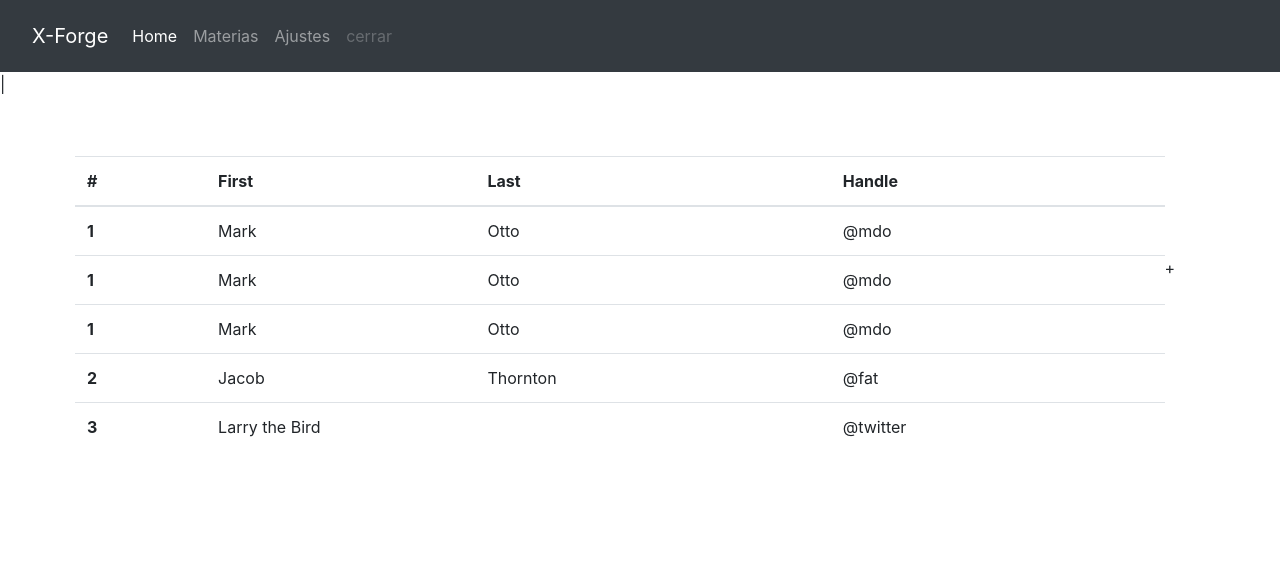
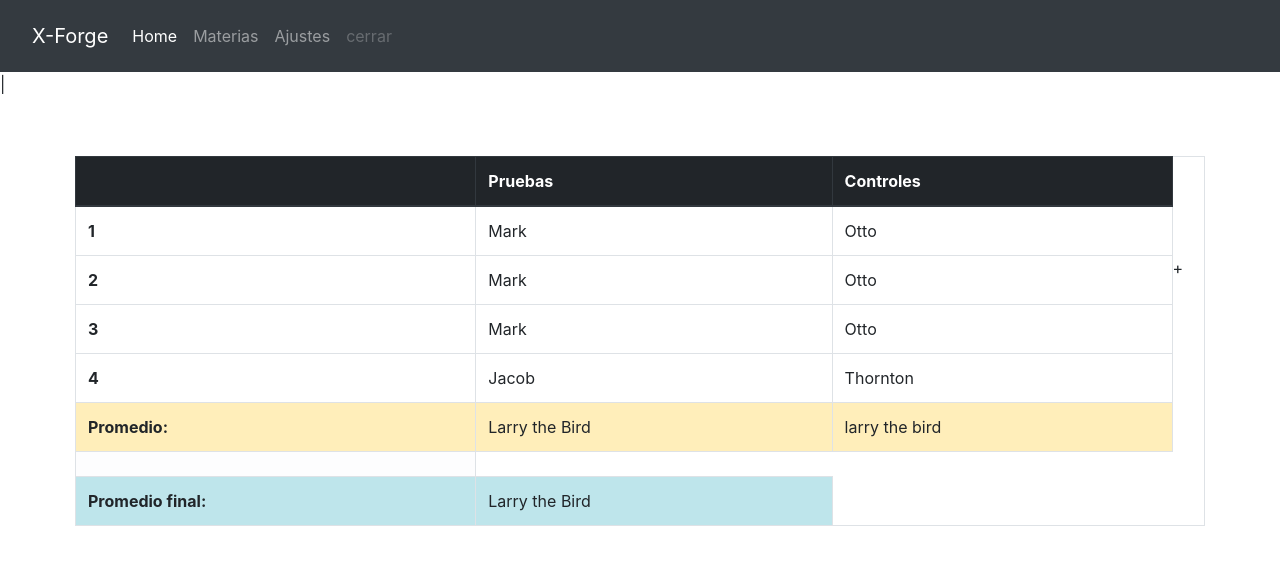
Before and after one commit to oriirivas/front-x-froge-team, an Angular app: page /table in a window 1280 px wide. Shown: the top 564 px of the page. Built offline with nearby package versions, Linux system fonts and the light colour scheme.

Commit message:
add asignaturas

```diff
--- a/src/app/componets/table/table.component.html
+++ b/src/app/componets/table/table.component.html
@@ -1,13 +1,13 @@
 <app-barra></app-barra>
 <div class="row" style="margin: 30px; padding:30px;">
     <div class="col-12 table-hover" >
-        <table class="table table-hover">
-            <thead>
+        <table class="table table-bordered">
+            <thead class= "thead-dark">
                 <tr>
-                    <th scope="col">#</th>
-                    <th scope="col">First</th>
-                    <th scope="col">Last</th>
-                    <th scope="col">Handle</th>
+                    <th scope="col"></th>
+                    <th scope="col">Pruebas</th>
+                    <th scope="col">Controles</th>
+
                 </tr>
             </thead>
             <tbody>
@@ -15,32 +15,46 @@
                     <th scope="row">1</th>
                     <td>Mark</td>
                     <td>Otto</td>
-                    <td>@mdo</td>
+
                 </tr>
                 <tr>
-                    <th scope="row">1</th>
+                    <th scope="row">2</th>
                     <td>Mark</td>
                     <td>Otto</td>
-                    <td>@mdo</td>
+
                     +
                 </tr>
                 <tr>
-                    <th scope="row">1</th>
+                    <th scope="row">3</th>
                     <td>Mark</td>
                     <td>Otto</td>
-                    <td>@mdo</td>
+
                 </tr>
                 <tr>
-                    <th scope="row">2</th>
+                    <th scope="row">4</th>
                     <td>Jacob</td>
                     <td>Thornton</td>
-                    <td>@fat</td>
+
                 </tr>
-                <tr>
-                    <th scope="row">3</th>
-                    <td colspan="2">Larry the Bird</td>
-                    <td>@twitter</td>
-                </tr>
+
+                        <tr class="table-warning">
+                                <th scope="row">Promedio:</th>
+                                <td>Larry the Bird</td>
+                                <td>larry the bird</td>
+                        </tr>
+
+                        <tr class="table-light">
+                                <th scope="row"></th>
+
+                        </tr>
+
+                        <tr class="table-info">
+                                <th scope="row">Promedio final:</th>
+                                <td>Larry the Bird</td>
+
+                        </tr>
+
+
             </tbody>
         </table>
     </div>
```
